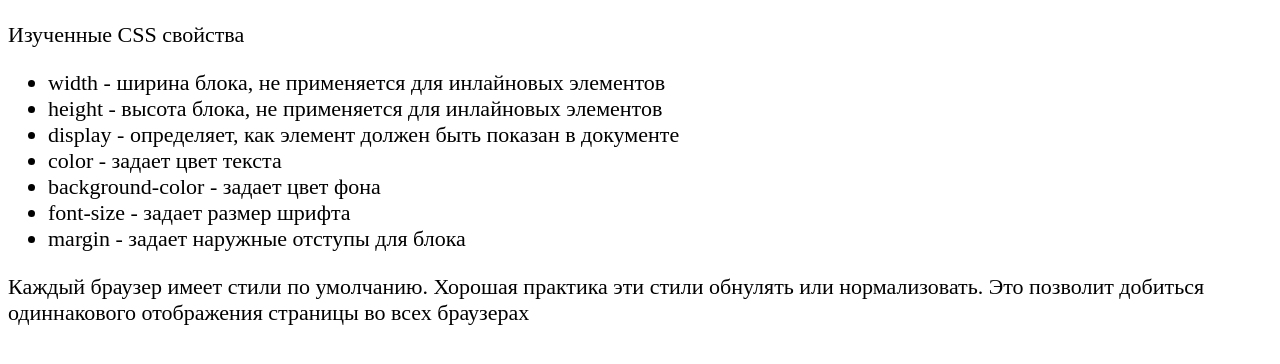
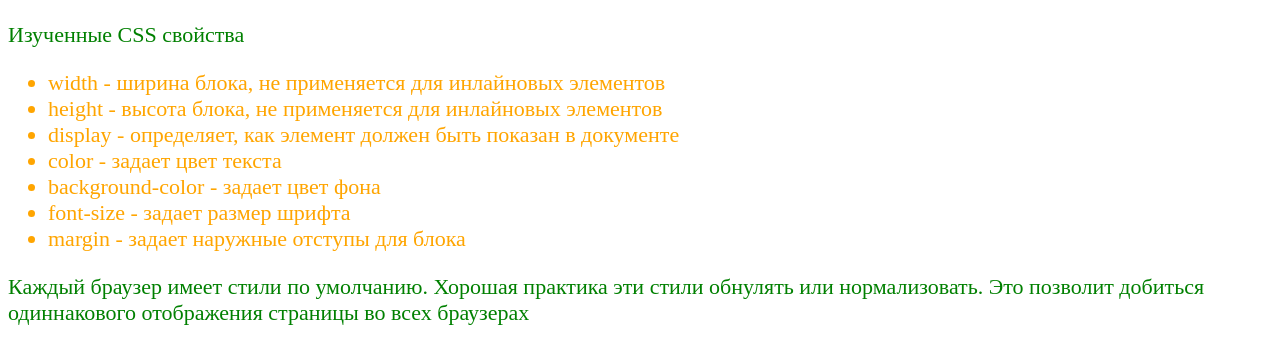
Before and after one commit to samerlagha/less4T1, a plain HTML site: page index.html in a window 1280 px wide. Drawn offline with Linux system fonts and the light colour scheme.

Commit message:
Update styles.css

```diff
--- a/styles.css
+++ b/styles.css
@@ -1,9 +1,9 @@
-.body{
+body{
     font-size: 22px;
 }
-.paragraph {
+p {
     color: green;
 }
-.list{
+li{
     color: orange;
 }
```
